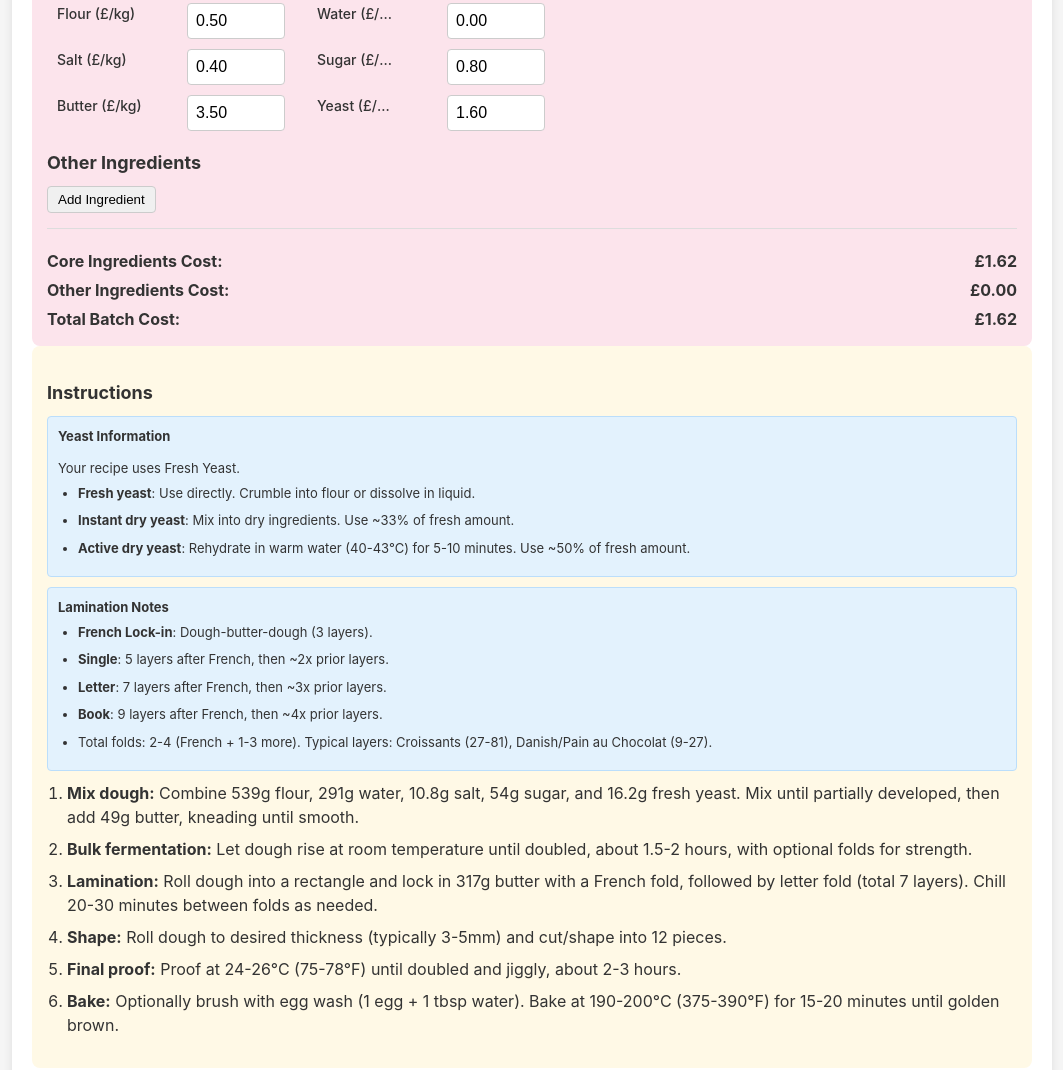
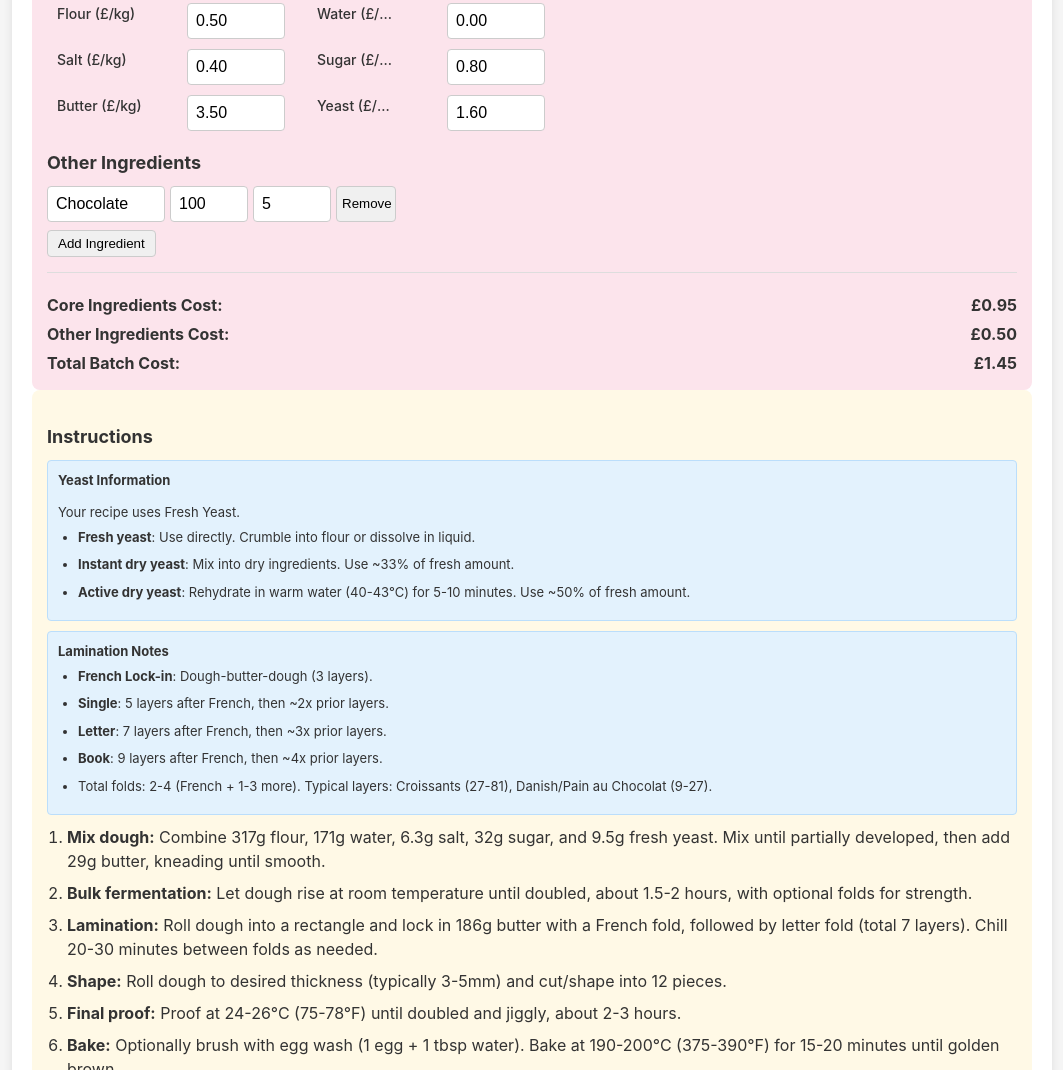
Before and after one commit to Kropotkin2000/croissants, a plain HTML site: page index.html in a window 1280 px wide. Shown: the part 1730-2800 px from the top of the page, without its empty margins (108-1171 px from the left). Drawn offline with Linux system fonts and the light colour scheme.

Commit message:
Update index.html

```diff
--- a/index.html
+++ b/index.html
@@ -581,6 +581,9 @@
             if (savedState) {
                 state = JSON.parse(savedState);
                 applyStateToInputs();
+            } else {
+                state.otherIngredients = [];
+                addOtherIngredient('Chocolate', 100, 5); // Default only on first load
             }
         }
 
@@ -630,7 +633,7 @@
             updateYeastEquivalent();
 
             elements.otherIngredients.innerHTML = '';
-            state.otherIngredients.forEach(ingredient => addOtherIngredient(ingredient.name, ingredient.quantity, ingredient.cost));
+            state.otherIngredients.forEach((ingredient, index) => renderOtherIngredient(ingredient, index));
         }
 
         function initializeListeners() {
@@ -709,13 +712,19 @@
         function addOtherIngredient(name = '', quantity = 0, cost = 0) {
             const index = state.otherIngredients.length;
             state.otherIngredients.push({ name, quantity, cost });
+            renderOtherIngredient({ name, quantity, cost }, index);
+            calculate();
+            render();
+            saveState();
+        }
 
+        function renderOtherIngredient(ingredient, index) {
             const div = document.createElement('div');
             div.className = 'other-ingredient';
             div.innerHTML = `
-                <input type="text" placeholder="e.g., Chocolate" value="${name}">
-                <input type="number" placeholder="g" min="0" step="1" value="${quantity}">
-                <input type="number" placeholder="£/kg" min="0" step="0.01" value="${cost}">
+                <input type="text" placeholder="e.g., Chocolate" value="${ingredient.name}">
+                <input type="number" placeholder="g" min="0" step="1" value="${ingredient.quantity}">
+                <input type="number" placeholder="£/kg" min="0" step="0.01" value="${ingredient.cost}">
                 <button>Remove</button>
             `;
             elements.otherIngredients.appendChild(div);
@@ -747,10 +756,6 @@
                 render();
                 saveState();
             });
-
-            calculate();
-            render();
-            saveState();
         }
 
         function updateState(key, value) {
```
